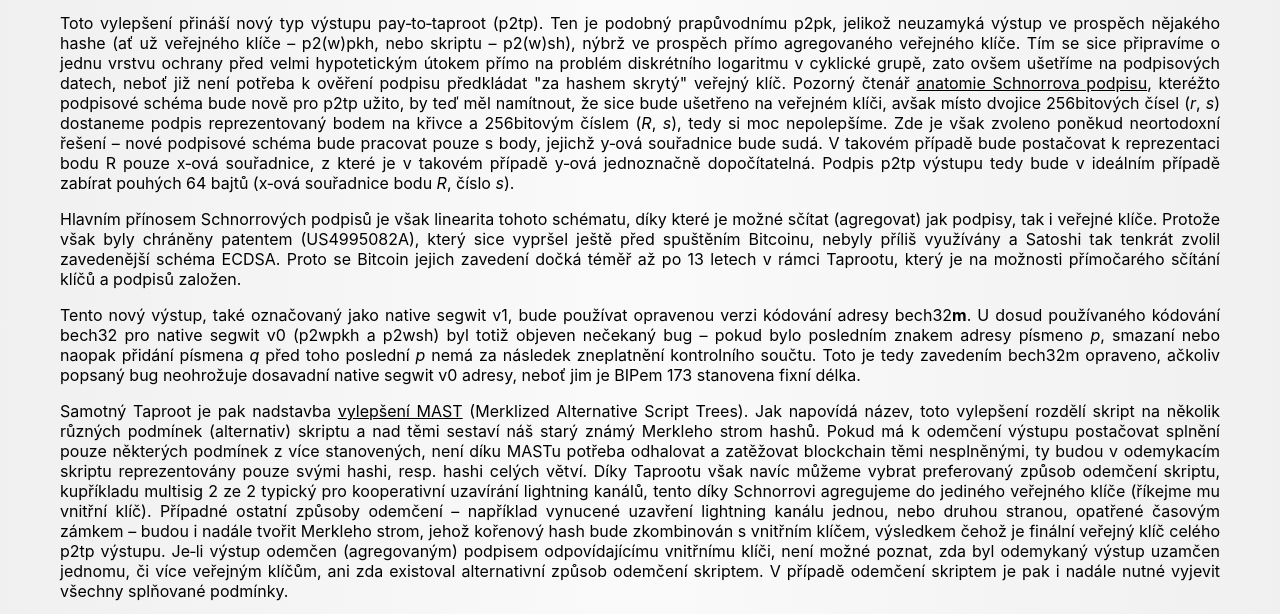
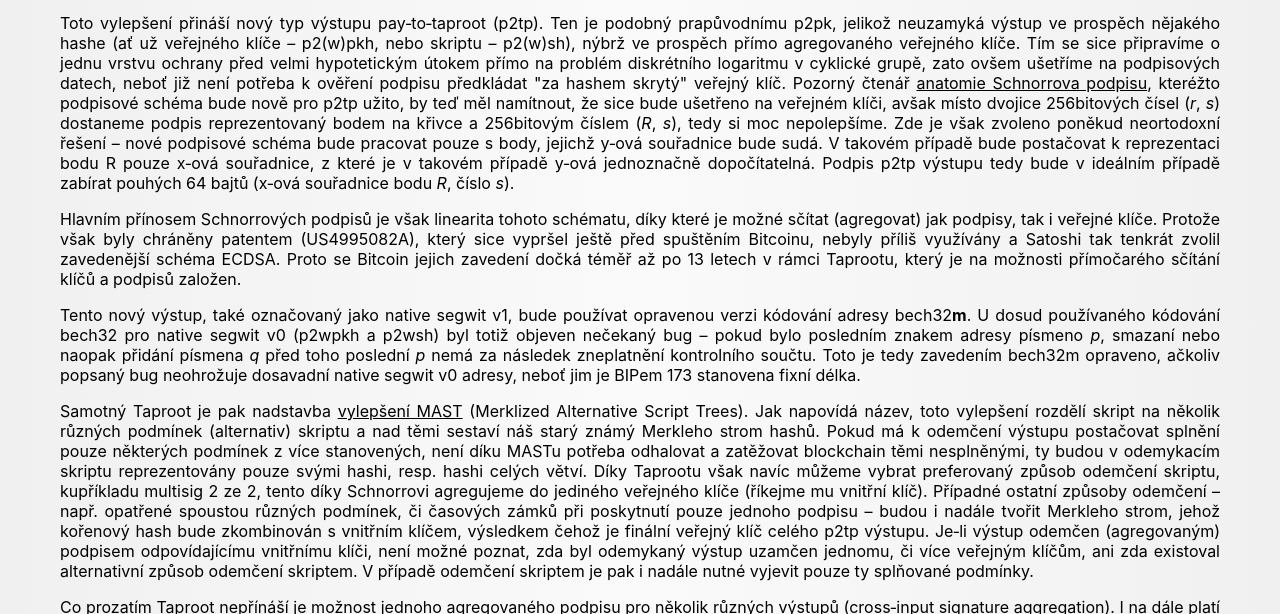
Before and after one commit to iWarpBTC/iWarpBTC.github.io, a plain HTML site: page pages/taproot.html in a window 1280 px wide. Shown: the part 185-799 px from the top of the page. Drawn offline with Linux system fonts and the light colour scheme.

Commit message:
Update taproot.html

```diff
--- a/pages/taproot.html
+++ b/pages/taproot.html
@@ -28,7 +28,7 @@
     <p class="just">Toto vylepšení přináší nový typ výstupu pay&hyphen;to&hyphen;taproot (p2tp). Ten je podobný prapůvodnímu p2pk, jelikož neuzamyká výstup ve prospěch nějakého hashe (ať už veřejného klíče &ndash; p2(w)pkh, nebo skriptu &ndash; p2(w)sh), nýbrž ve prospěch přímo agregovaného veřejného klíče. Tím se sice připravíme o jednu vrstvu ochrany před velmi hypotetickým útokem přímo na problém diskrétního logaritmu v cyklické grupě, zato ovšem ušetříme na podpisových datech, neboť již není potřeba k ověření podpisu předkládat "za hashem skrytý" veřejný klíč. Pozorný čtenář <a href="https://btc-slovnik.cz/pages/crypto.html#schnorr">anatomie Schnorrova podpisu</a>, kteréžto podpisové schéma bude nově pro p2tp užito, by teď měl namítnout, že sice bude ušetřeno na veřejném klíči, avšak místo dvojice 256bitových čísel (<em>r</em>, <em>s</em>) dostaneme podpis reprezentovaný bodem na křivce a 256bitovým číslem (<em>R</em>, <em>s</em>), tedy si moc nepolepšíme. Zde je však zvoleno poněkud neortodoxní řešení &ndash; nové podpisové schéma bude pracovat pouze s body, jejichž y&hyphen;ová souřadnice bude sudá. V takovém případě bude postačovat k reprezentaci bodu R pouze x&hyphen;ová souřadnice, z které je v takovém případě y&hyphen;ová jednoznačně dopočítatelná. Podpis p2tp výstupu tedy bude v ideálním případě zabírat pouhých 64 bajtů (x&hyphen;ová souřadnice bodu <em>R</em>, číslo <em>s</em>). </p>
     <p class="just">Hlavním přínosem Schnorrových podpisů je však linearita tohoto schématu, díky které je možné sčítat (agregovat) jak podpisy, tak i veřejné klíče. Protože však byly chráněny patentem (US4995082A), který sice vypršel ještě před spuštěním Bitcoinu, nebyly příliš využívány a Satoshi tak tenkrát zvolil zavedenější schéma ECDSA. Proto se Bitcoin jejich zavedení dočká téměř až po 13 letech v rámci Taprootu, který je na možnosti přímočarého sčítání klíčů a podpisů založen. </p>
     <p class="just">Tento nový výstup, také označovaný jako native segwit v1, bude používat opravenou verzi kódování adresy bech32<b>m</b>. U dosud používaného kódování bech32 pro native segwit v0 (p2wpkh a p2wsh) byl totiž objeven nečekaný bug &ndash; pokud bylo posledním znakem adresy písmeno <em>p</em>, smazaní nebo naopak přidání písmena <em>q</em> před toho poslední <em>p</em> nemá za následek zneplatnění kontrolního součtu. Toto je tedy zavedením bech32m opraveno, ačkoliv popsaný bug neohrožuje dosavadní native segwit v0 adresy, neboť jim je BIPem 173 stanovena fixní délka. </p>
-    <p class="just">Samotný Taproot je pak nadstavba <a href="https://github.com/bitcoin/bips/blob/master/bip-0114.mediawiki">vylepšení MAST</a> (Merklized Alternative Script Trees). Jak napovídá název, toto vylepšení rozdělí skript na několik různých podmínek (alternativ) skriptu a nad těmi sestaví náš starý známý Merkleho strom hashů. Pokud má k odemčení výstupu postačovat splnění pouze některých podmínek z více stanovených, není díku MASTu potřeba odhalovat a zatěžovat blockchain těmi nesplněnými, ty budou v odemykacím skriptu reprezentovány pouze svými hashi, resp. hashi celých větví. Díky Taprootu však navíc můžeme vybrat preferovaný způsob odemčení skriptu, kupříkladu multisig 2 ze 2 typický pro kooperativní uzavírání lightning kanálů, tento díky Schnorrovi agregujeme do jediného veřejného klíče (říkejme mu vnitřní klíč). Případné ostatní způsoby odemčení &ndash; například vynucené uzavření lightning kanálu jednou, nebo druhou stranou, opatřené časovým zámkem &ndash; budou i nadále tvořit Merkleho strom, jehož kořenový hash bude zkombinován s vnitřním klíčem, výsledkem čehož je finální veřejný klíč celého p2tp výstupu. Je&hyphen;li výstup odemčen (agregovaným) podpisem odpovídajícímu vnitřnímu klíči, není možné poznat, zda byl odemykaný výstup uzamčen jednomu, či více veřejným klíčům, ani zda existoval alternativní způsob odemčení skriptem. V případě odemčení skriptem je pak i nadále nutné vyjevit všechny splňované podmínky. </p>
+    <p class="just">Samotný Taproot je pak nadstavba <a href="https://github.com/bitcoin/bips/blob/master/bip-0114.mediawiki">vylepšení MAST</a> (Merklized Alternative Script Trees). Jak napovídá název, toto vylepšení rozdělí skript na několik různých podmínek (alternativ) skriptu a nad těmi sestaví náš starý známý Merkleho strom hashů. Pokud má k odemčení výstupu postačovat splnění pouze některých podmínek z více stanovených, není díku MASTu potřeba odhalovat a zatěžovat blockchain těmi nesplněnými, ty budou v odemykacím skriptu reprezentovány pouze svými hashi, resp. hashi celých větví. Díky Taprootu však navíc můžeme vybrat preferovaný způsob odemčení skriptu, kupříkladu multisig 2 ze 2, tento díky Schnorrovi agregujeme do jediného veřejného klíče (říkejme mu vnitřní klíč). Případné ostatní způsoby odemčení &ndash; např. opatřené spoustou různých podmínek, či časových zámků při poskytnutí pouze jednoho podpisu &ndash; budou i nadále tvořit Merkleho strom, jehož kořenový hash bude zkombinován s vnitřním klíčem, výsledkem čehož je finální veřejný klíč celého p2tp výstupu. Je&hyphen;li výstup odemčen (agregovaným) podpisem odpovídajícímu vnitřnímu klíči, není možné poznat, zda byl odemykaný výstup uzamčen jednomu, či více veřejným klíčům, ani zda existoval alternativní způsob odemčení skriptem. V případě odemčení skriptem je pak i nadále nutné vyjevit pouze ty splňované podmínky. </p>
     <p class="just">Co prozatím Taproot nepřínáší je možnost jednoho agregovaného podpisu pro několik různých výstupů (cross&hyphen;input signature aggregation). I na dále platí že každý vstup transakce musí mít svůj vlastní podpis. </p>
   </div>
   <footer>
```
